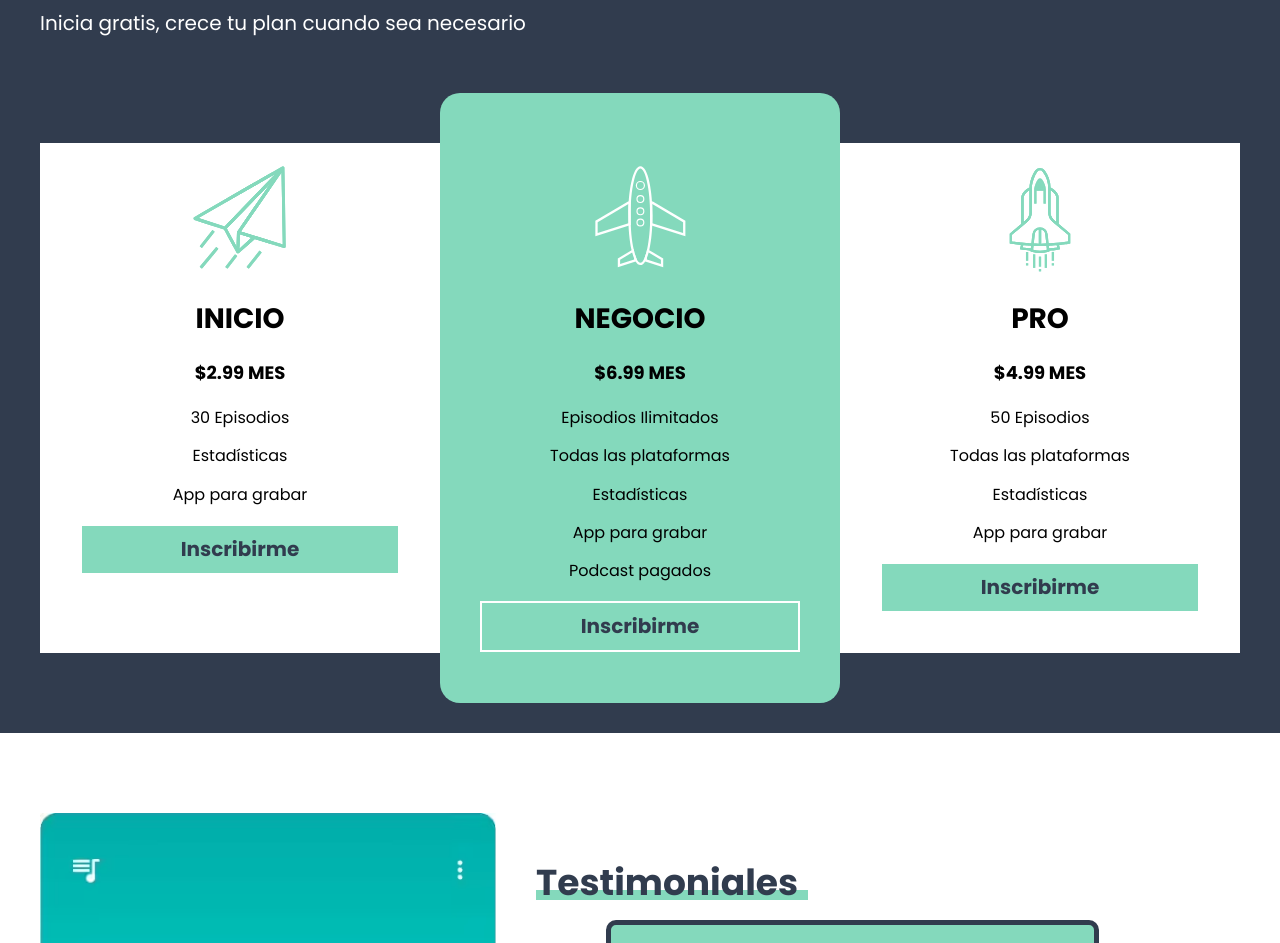
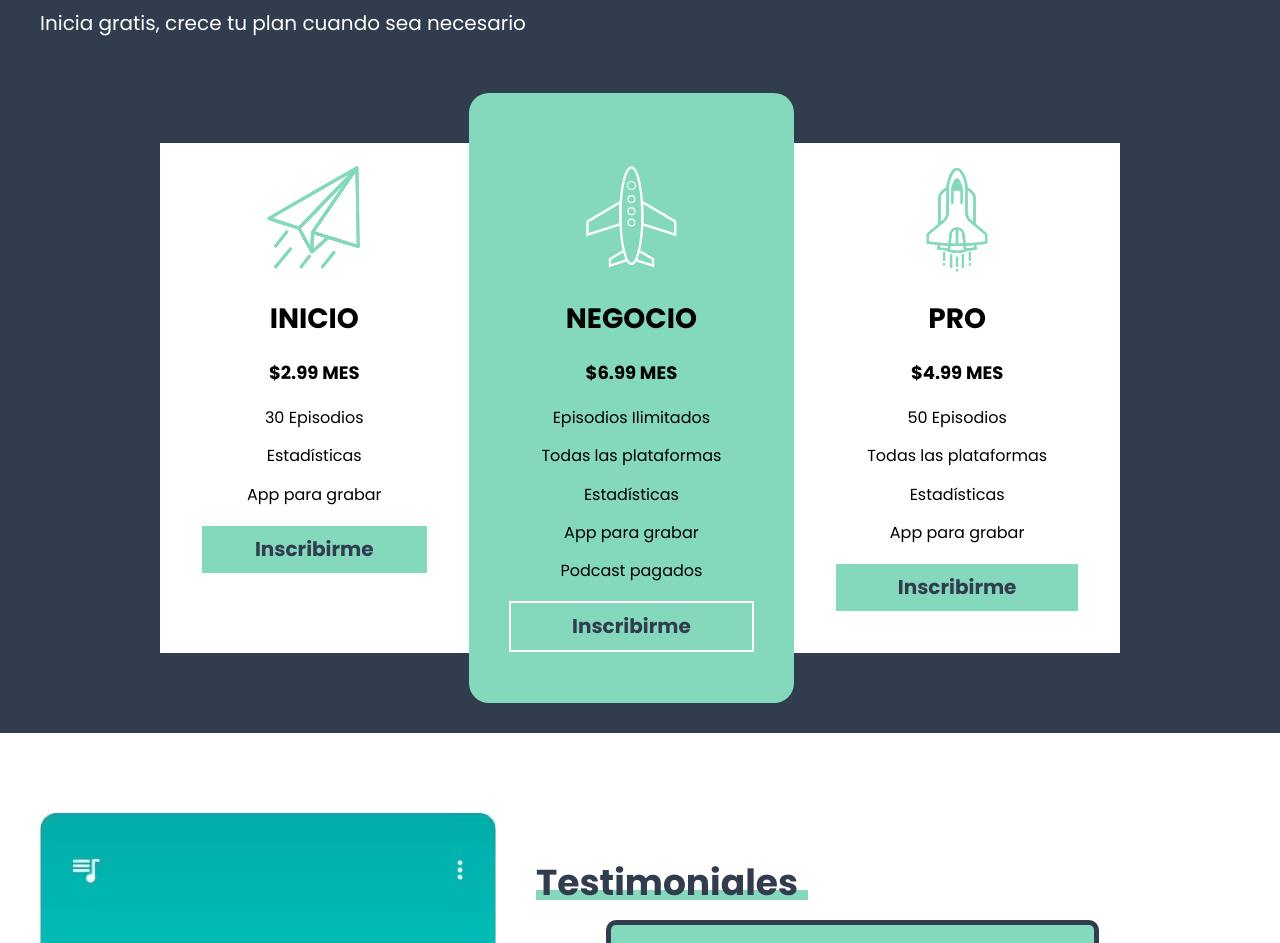
Before and after one commit to JarevarckeSoft/css-podcastfm, a website: page index.html in a window 1280 px wide. Shown: the part 3305-4248 px from the top of the page. Drawn offline with Linux system fonts and the light colour scheme.

Commit message:
Modificación a los  archivos *.scss

```diff
--- a/src/scss/ui/_botones.scss
+++ b/src/scss/ui/_botones.scss
@@ -13,7 +13,4 @@
 	@include m.tablet {
 	padding: 1.2rem 2rem;
 	}
-	@include m.tablet2 {
-		padding: 1.2rem 4rem;
-	}
 }
--- a/src/scss/ui/_planes.scss
+++ b/src/scss/ui/_planes.scss
@@ -22,6 +22,12 @@
 		margin-inline: auto;
 		margin-block-start: 10rem;
 	}
+	@include m.tablet2 {
+		width: 90%;
+	}
+	@include m.desktop {
+		width: 80%;
+	}
 
 	.plan {
 		flex-grow: 1;
@@ -30,16 +36,12 @@
 		border-bottom: 1px solid #e1e1e1;
 		@include m.tablet {
 			border: none;
-			max-width: calc(73rem / 3);
 			transition-property: transform;
 			transition-duration: 300ms;
 
 			&:hover {
 				transform: scale(1.1);
 			}
-		}
-		@include m.tablet2 {
-			max-width: 100%;
 		}
 
 		&.inicio {
```
Also changed, not shown: build/css/app.css, 1 other file.
